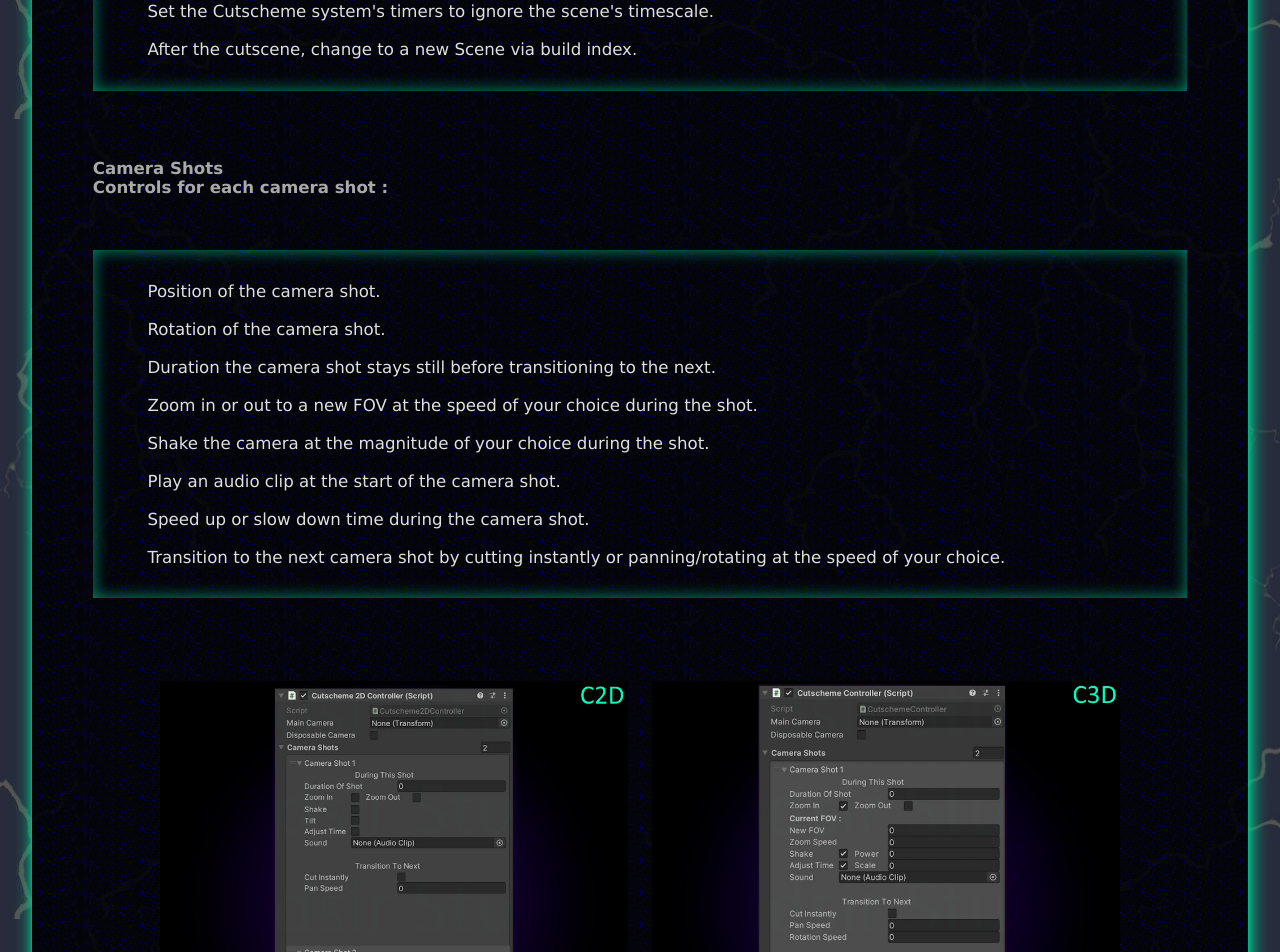
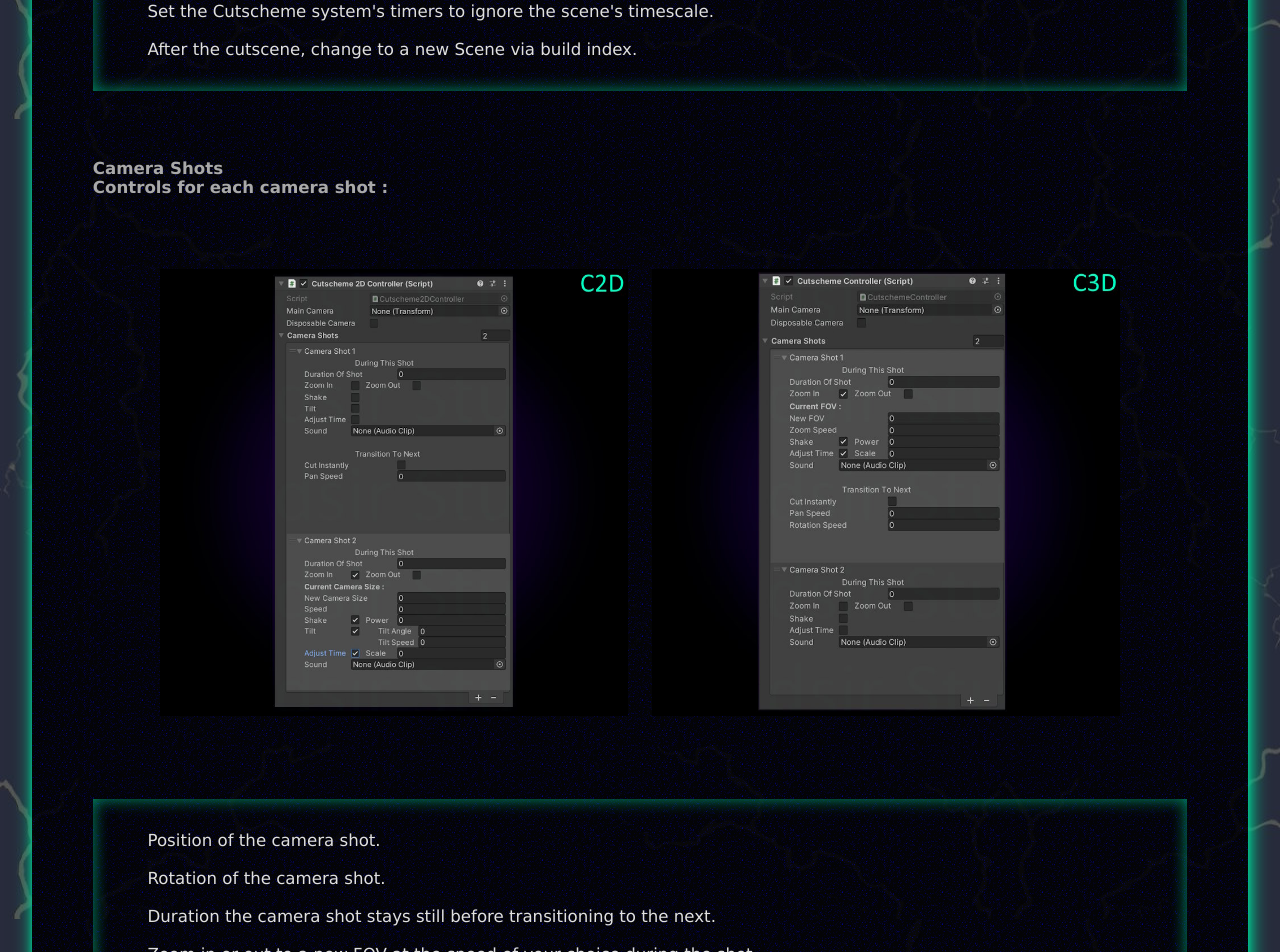
Before and after one commit to Madsir/madsirstudio.github.io, a Jekyll site: the page built from cutscheme/index.html, in a window 1280 px wide. Shown: the part 3081-4033 px from the top of the page. Built offline with Jekyll 4.4.1, drawn with Linux system fonts in a browser that asks for light colours.

Commit message:
Update index.html

```diff
--- a/cutscheme/index.html
+++ b/cutscheme/index.html
@@ -276,7 +276,17 @@ Customize each shot's position, rotation, duration, and transition. Manage audio
 
 		    <h2>Camera Shots
 		<br>
-			    Controls for each camera shot :</h2><br>
+			    Controls for each camera shot :</h2><br>	<br>
+		<div class="around">
+	   <div class="center">
+		<div class="fonter">
+		<a href="/Assets/InstructionsCameraPositions.jpg"><img src="/Assets/InstructionsCameraPositions.jpg" alt="Cutscheme 2D" width="99%"style=display:block;margin-left:auto;margin-right:auto></a>
+		</div>
+		   		<div class="fonter">
+		<a href="/Assets/InstructionsCameraPositions3D.jpg"><img src="/Assets/InstructionsCameraPositions3D.jpg" alt="Cutscheme 2D" width="99%"style=display:block;margin-left:auto;margin-right:auto></a>
+		</div>
+	   </div>
+	</div><br><br>
 	<div class="baround"><br><p>
             Position of the camera shot.<br><br>
 		Rotation of the camera shot.<br><br>
@@ -290,16 +300,6 @@ Customize each shot's position, rotation, duration, and transition. Manage audio
 	</div>
 	      <br>
 		<br>
-	<div class="around">
-	   <div class="center">
-		<div class="fonter">
-		<a href="/Assets/InstructionsCameraPositions.jpg"><img src="/Assets/InstructionsCameraPositions.jpg" alt="Cutscheme 2D" width="99%"style=display:block;margin-left:auto;margin-right:auto></a>
-		</div>
-		   		<div class="fonter">
-		<a href="/Assets/InstructionsCameraPositions3D.jpg"><img src="/Assets/InstructionsCameraPositions3D.jpg" alt="Cutscheme 2D" width="99%"style=display:block;margin-left:auto;margin-right:auto></a>
-		</div>
-	   </div>
-	</div>
 	<br>
 		<br>
 		<h2>Cutscheme VFX Systems</h2>
```
